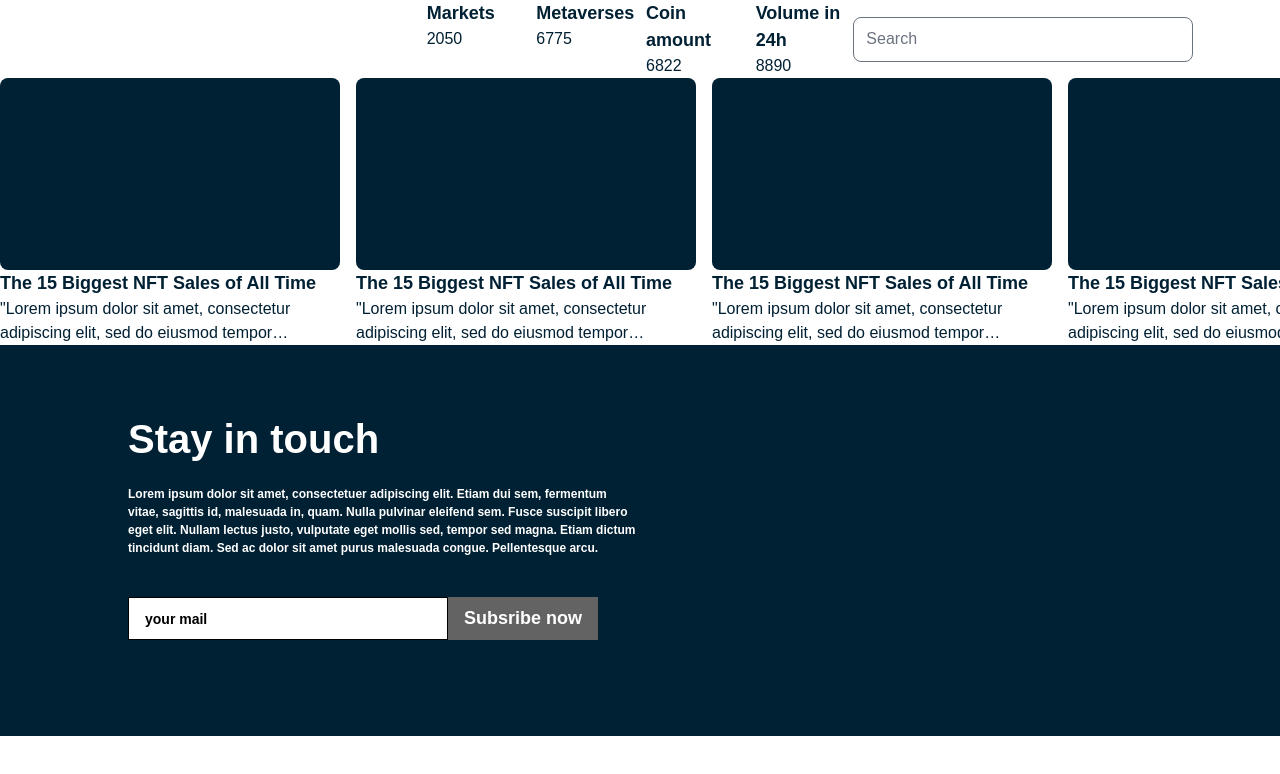
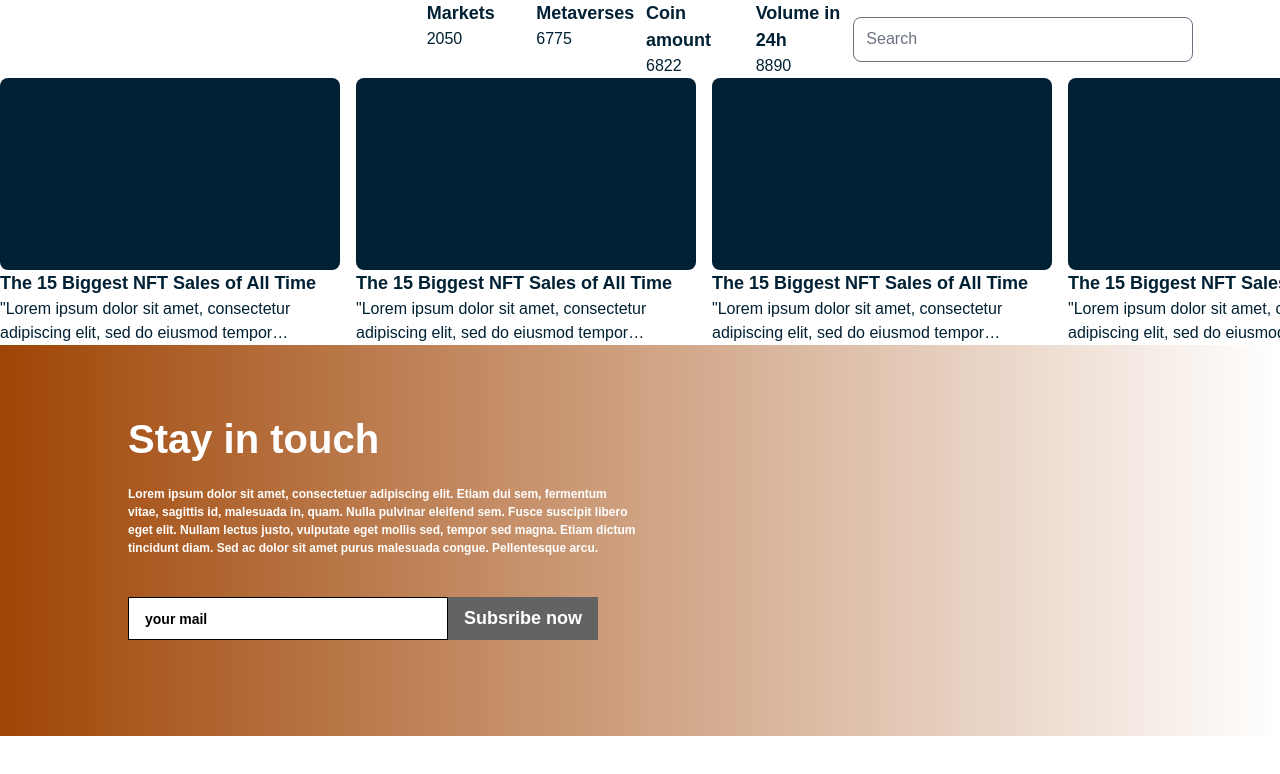
Before and after one commit to romanschejbal/allmetas, a Next.js app: page / in a window 1280 px wide. Shown: the top 774 px of the page. Built offline with nearby package versions, Linux system fonts and the light colour scheme; what react-relay would draw is missing.

Commit message:
feat: Background was added to subscription section

```diff
--- a/src/containers/Subscription/Subscription.tsx
+++ b/src/containers/Subscription/Subscription.tsx
@@ -7,7 +7,7 @@ interface IProps {
 }
 
 const Subscription: FC<IProps> = ({ title, text }) => (
-	<div className="bg-darkTypo">
+	<div className=" bg-gradient-to-r from-terracotta to-terracottaLightTrnsp">
 		<div className="grid grid-cols-2 px-32 pt-16 pb-24">
 			<div className="grid grid-flow-row gap-10">
 				<div className="grid grid-flow-row gap-4">
--- a/tailwind.config.js
+++ b/tailwind.config.js
@@ -15,6 +15,8 @@ module.exports = {
 			black: '#000000',
 			grey: '#636363',
 			darkTypo: '#002033',
+			terracotta: '#9F4505',
+			terracottaLightTrnsp: '#FF6A0000',
 		},
 		fontSize: {
 			xxs: '0.6875rem',
```
